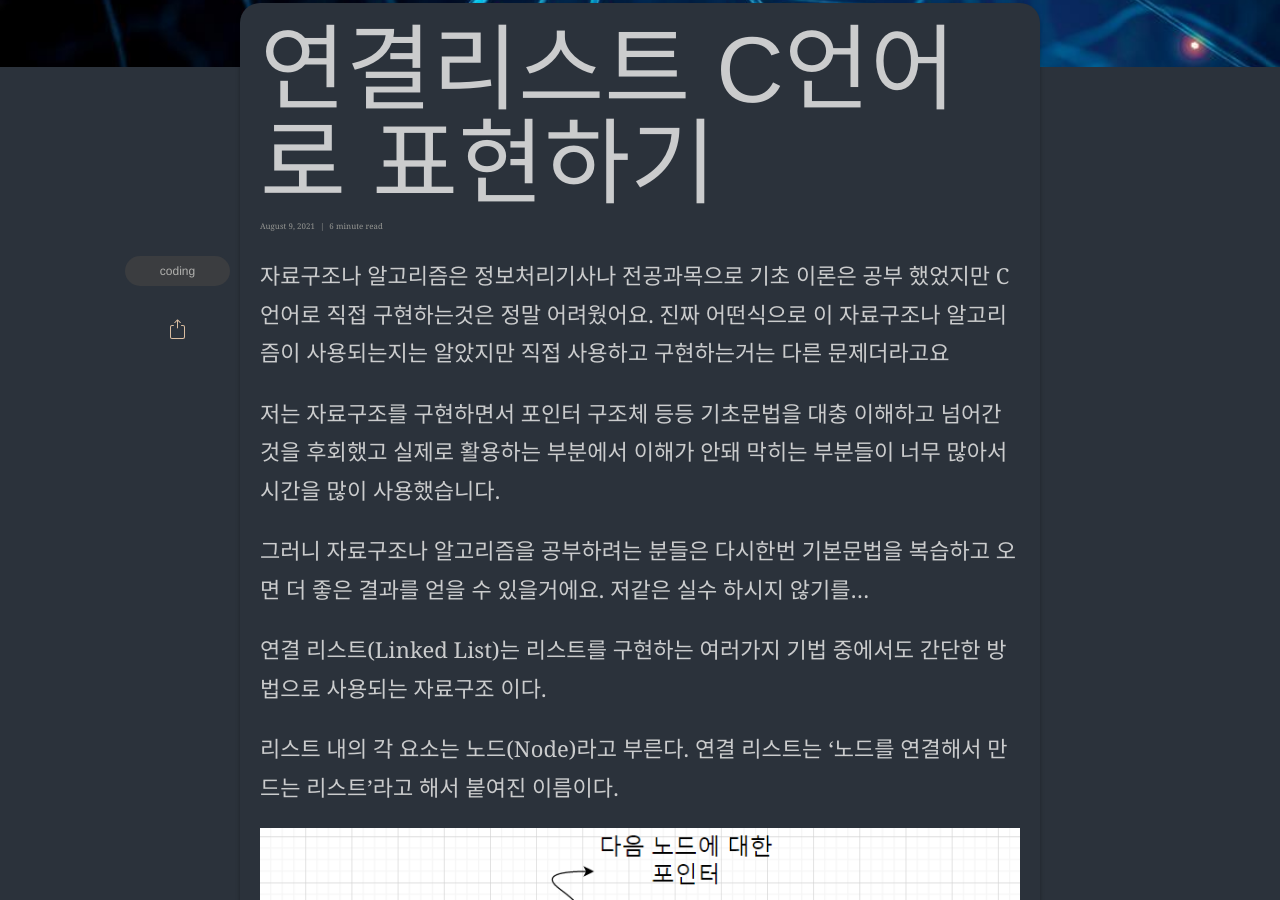
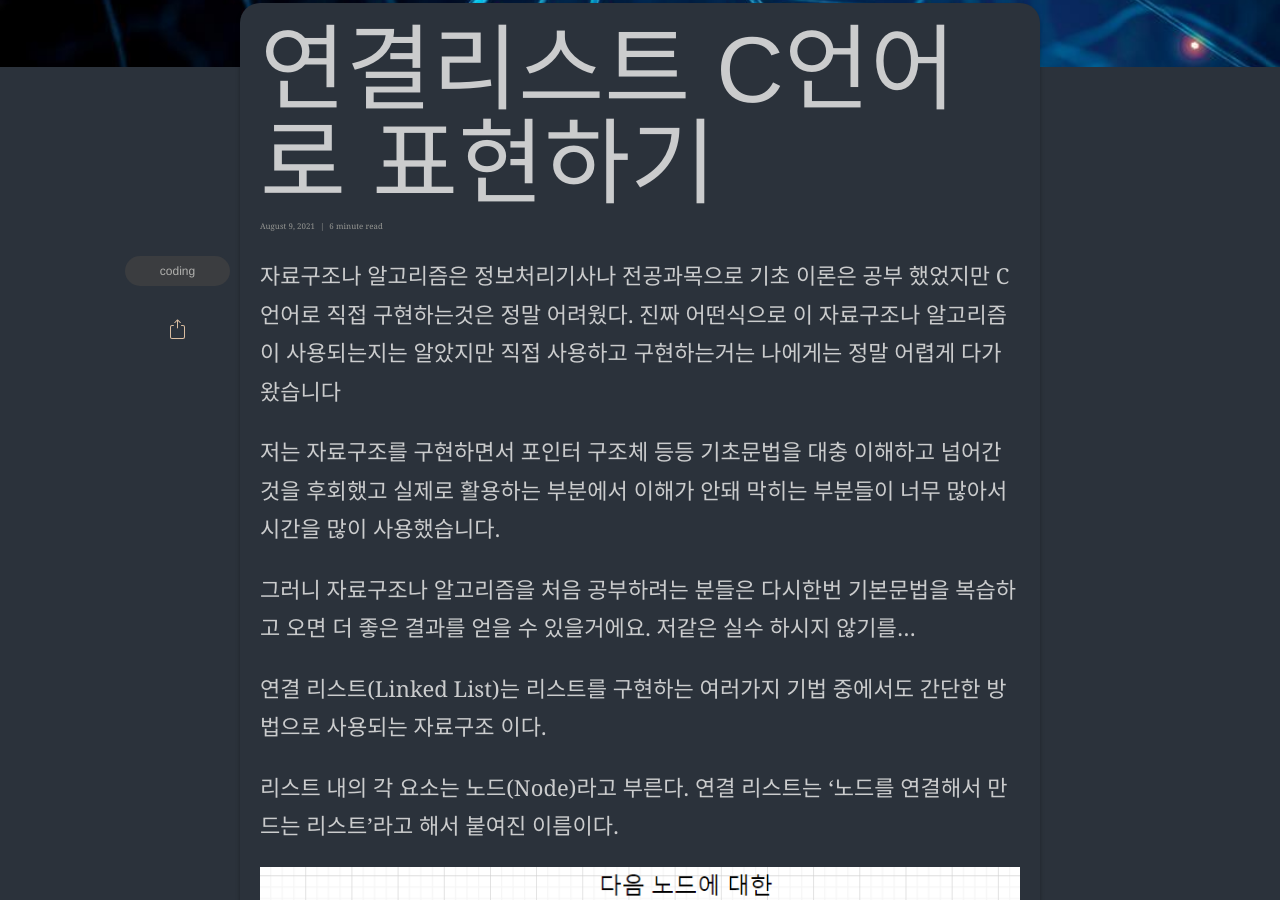
Before and after one commit to youngukk/youngukk.github.io, a Jekyll site: the page built from _posts/2021-01-25-single-neuron-perceptron.markdown, in a window 1280 px wide and 900 px high, scrolled down 600 px. Built offline with Jekyll 4.4.1, drawn with Linux system fonts in a browser that asks for light colours; some web fonts are replaced; comment, search, counter and statistics services are not loaded; some of the changed text lies outside the part shown.

Commit message:
Update_Result_img

````diff
--- a/_posts/2021-01-25-single-neuron-perceptron.markdown
+++ b/_posts/2021-01-25-single-neuron-perceptron.markdown
@@ -13,11 +13,11 @@ github: null
 mathjax: 'yes'
 published: true
 ---
-자료구조나 알고리즘은 정보처리기사나 전공과목으로 기초 이론은 공부 했었지만 C언어로 직접 구현하는것은 정말 어려웠어요. 진짜 어떤식으로 이 자료구조나 알고리즘이 사용되는지는 알았지만 직접 사용하고 구현하는거는 다른 문제더라고요
+자료구조나 알고리즘은 정보처리기사나 전공과목으로 기초 이론은 공부 했었지만 C언어로 직접 구현하는것은 정말 어려웠다. 진짜 어떤식으로 이 자료구조나 알고리즘이 사용되는지는 알았지만 직접 사용하고 구현하는거는 나에게는 정말 어렵게 다가왔습니다
 
 저는 자료구조를 구현하면서 포인터 구조체 등등 기초문법을 대충 이해하고 넘어간것을 후회했고 실제로 활용하는 부분에서 이해가 안돼 막히는 부분들이 너무 많아서 시간을 많이 사용했습니다.
 
-그러니 자료구조나 알고리즘을 공부하려는 분들은 다시한번 기본문법을 복습하고 오면 더 좋은 결과를 얻을 수 있을거에요. 저같은 실수 하시지 않기를...
+그러니 자료구조나 알고리즘을 처음 공부하려는 분들은 다시한번 기본문법을 복습하고 오면 더 좋은 결과를 얻을 수 있을거에요. 저같은 실수 하시지 않기를...
 
 연결 리스트(Linked List)는 리스트를 구현하는 여러가지 기법 중에서도 간단한 방법으로 사용되는 자료구조 이다.
 
@@ -367,8 +367,6 @@ int main(void)
 }
 ```
 
-이것은  레코드를 순차적으로 다루는 작업에 적합하다고 볼 수 있다.
-
 실행결과는 다음과 같다
 
 <img src="./assets/img/posts/20210125/2021_08_11_result.jpg" alt=""/>
````
Also changed, not shown: assets/img/posts/20210125/2021_08_11_result.jpg.
